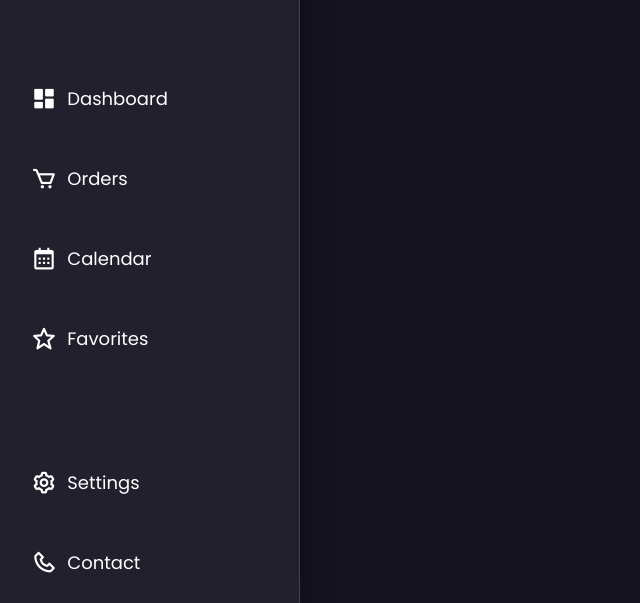
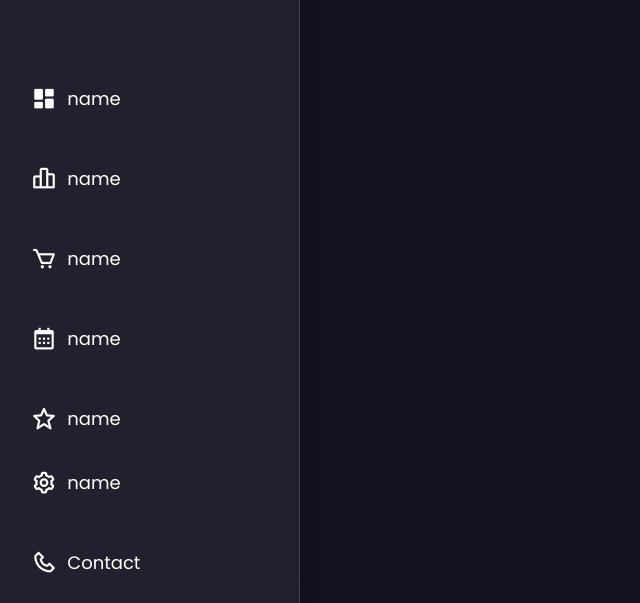
Before and after one commit to bdauria1/Sidebar-Menu, a plain HTML site: page index.html in a window 1280 px wide. Shown: the part 197-800 px from the top of the page, without its empty margins (0-640 px from the left). Drawn offline with nearby package versions, Linux system fonts and the light colour scheme.

Commit message:
Update index.html

```diff
--- a/index.html
+++ b/index.html
@@ -18,25 +18,29 @@
         <ul class="nav-list-top">
             <li class="nav-item">
                 <i class="bx bxs-dashboard"></i>
-                <span>Dashboard</span>
+                <span>name</span>
+            </li>
+            <li class="nav-item">
+                <i class="bx bx-bar-chart-alt-2"></i>
+                <span>name</span>
             </li>
             <li class="nav-item">
                 <i class="bx bx-cart"></i>
-                <span>Orders</span>
+                <span>name</span>
             </li>
             <li class="nav-item">
                 <i class="bx bx-calendar"></i>
-                <span>Calendar</span>
+                <span>name</span>
             </li>
             <li class="nav-item">
                 <i class="bx bx-star"></i>
-                <span>Favorites</span>
+                <span>name</span>
             </li>
         </ul>
         <ul class="nav-list-bottom">
             <li class="nav-item">
                 <i class="bx bx-cog"></i>
-                <span>Settings</span>
+                <span>name</span>
             </li>
             <li class="nav-item">
                 <i class="bx bx-phone"></i>
```
